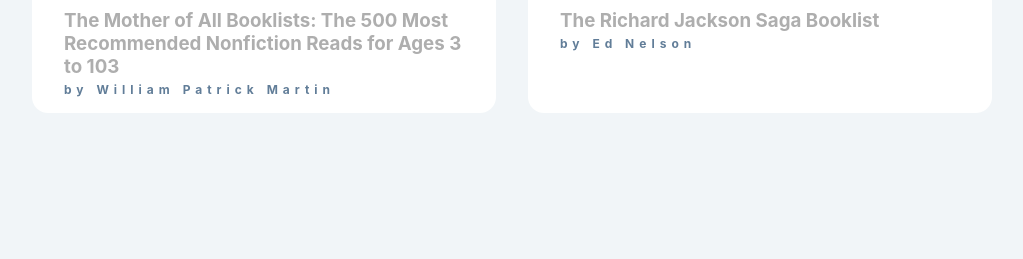
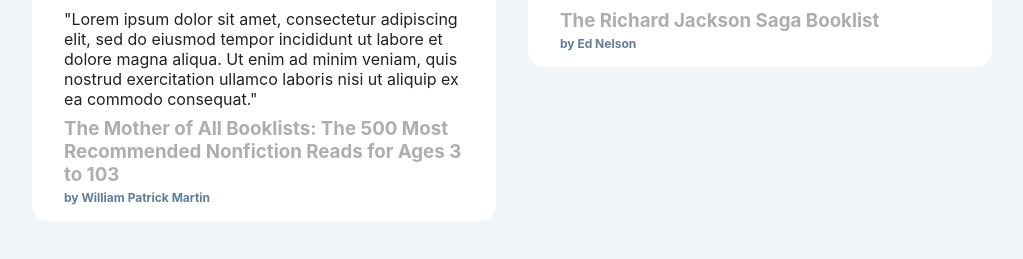
Before and after one commit to ChhaviArora1401/Booklist-react, a React app: page / in a window 1280 px wide. Shown: the part 399-658 px from the top of the page, without its empty margins (32-1055 px from the left). Built offline with nearby package versions, Linux system fonts and the light colour scheme.

Commit message:
Props-children

```diff
--- a/src/index.css
+++ b/src/index.css
@@ -24,6 +24,7 @@ h1 {
 @media screen and (min-width:768px) {
     .booklist {
         grid-template-columns: repeat(3, 1fr);
+        align-items: start;
     }
 }
 
@@ -41,5 +42,8 @@ h1 {
     color: #617d98;
     font-size: 0.75rem;
     margin-top: 0.25rem;
-    letter-spacing: 5px;
 }
+
+.book p {
+    margin-top: 0.5rem;
+}
--- a/src/index.js
+++ b/src/index.js
@@ -19,17 +19,31 @@ const secondBook = {
 function Booklist() {
   return (
     <section className='booklist'>
-      <Book img={firstBook.img} title={firstBook.title} author={firstBook.author} />
-      <Book img={secondBook.img} title={secondBook.title} author={secondBook.author} />
+      <Book
+        img={firstBook.img}
+        title={firstBook.title}
+        author={firstBook.author}>
+        <p>"Lorem ipsum dolor sit amet, consectetur adipiscing elit,
+          sed do eiusmod tempor incididunt ut labore et dolore magna
+          aliqua. Ut enim ad minim veniam, quis nostrud exercitation
+          ullamco laboris nisi ut aliquip ex ea commodo consequat."</p>
+      </Book>
+      <Book
+        img={secondBook.img}
+        title={secondBook.title}
+        author={secondBook.author} />
     </section>
   );
 }
 
-const Book = ({ img, title, author }) => {
-  // const { img, title, author } = props
+const Book = (props) => {
+  // const { img, title, author } = props OR
+  const { img, title, author, children } = props
   return (
     <article className='book'>
       <img src={img} alt="" />
+      {/* {props.children} OR */}
+      {children}
       <h1>{title}</h1>
       <h4>{author}</h4>
     </article>
```
